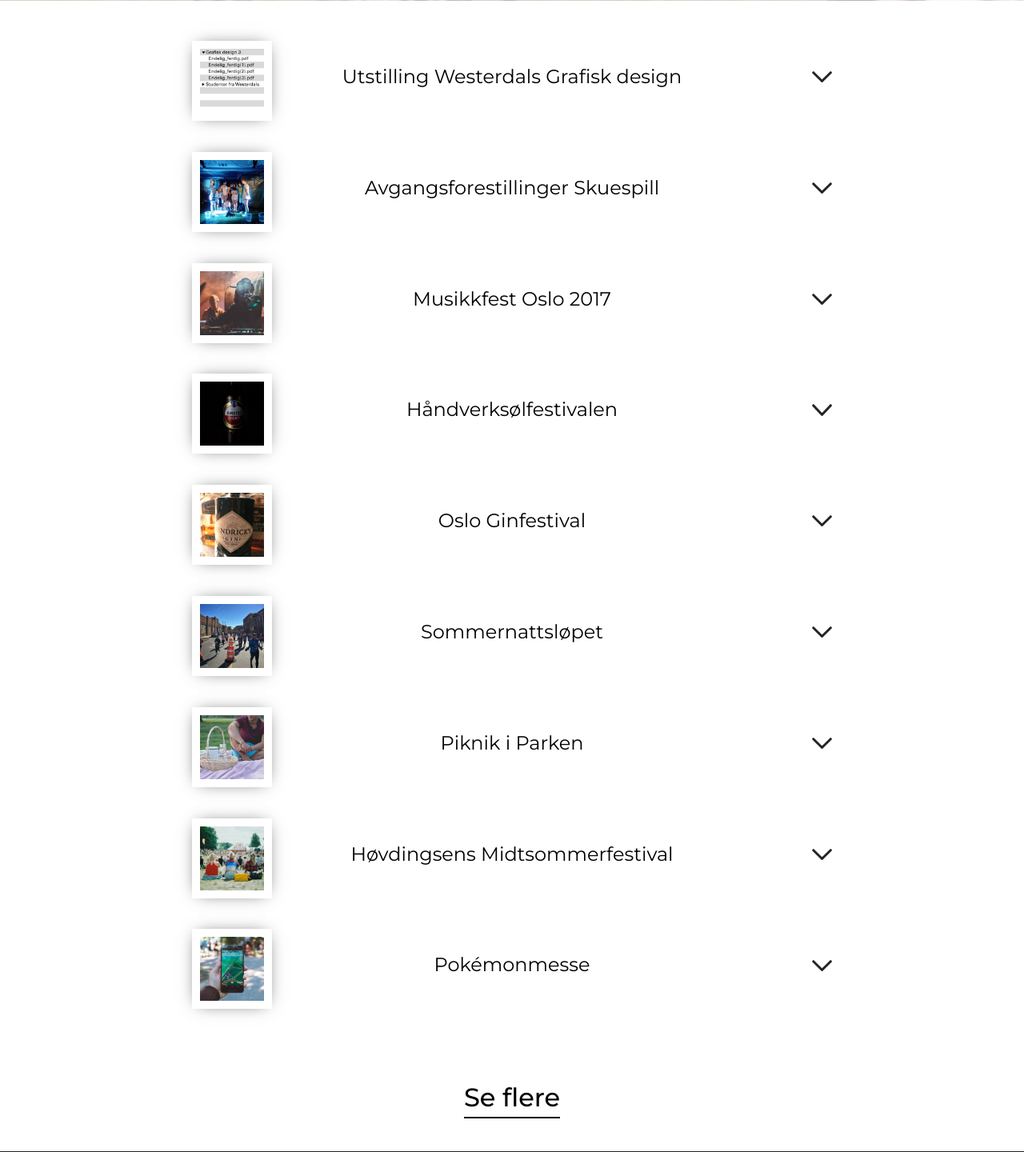
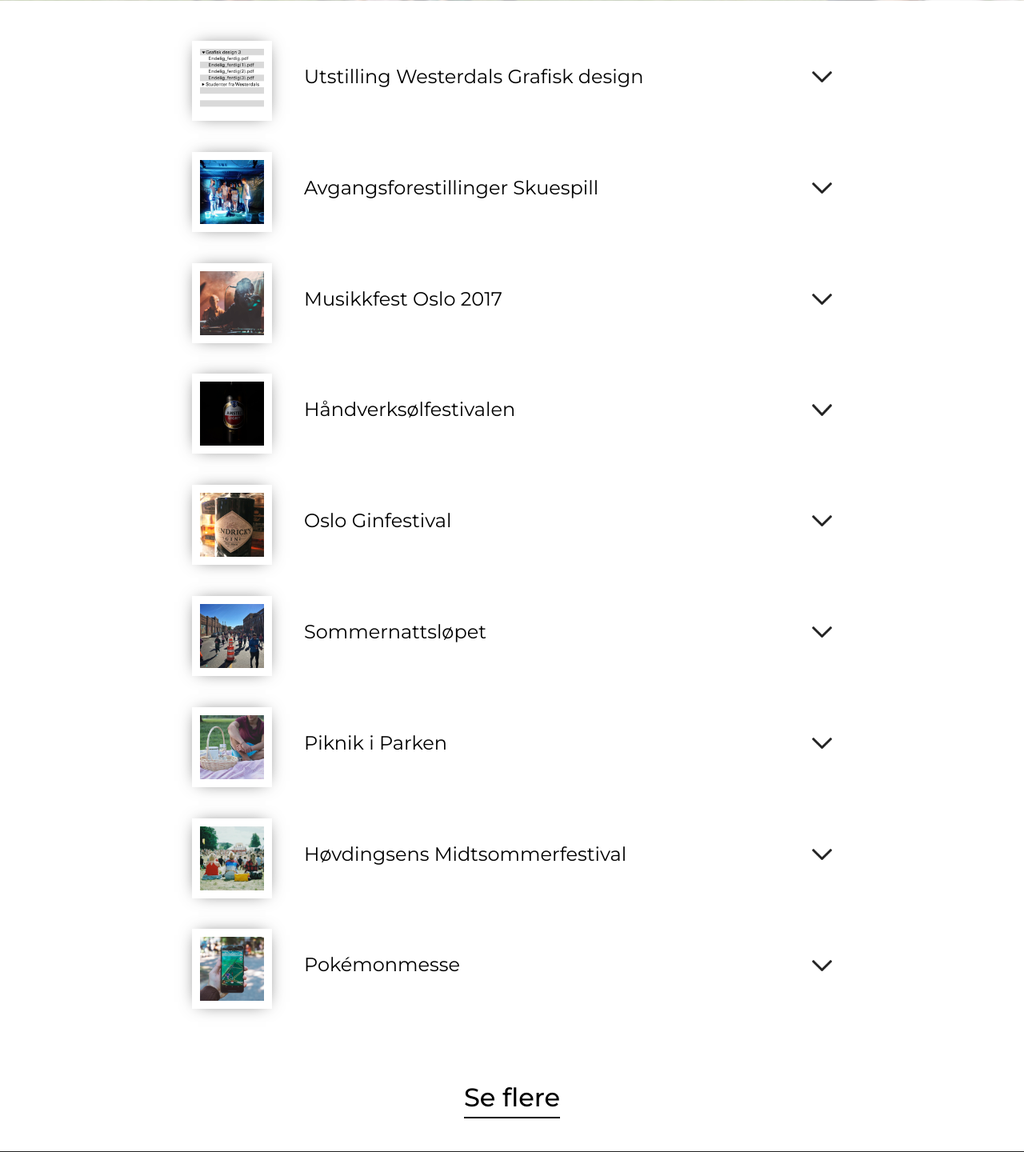
Before and after one commit to rxstad/Webprosjekt21, a PHP site: page /arrangementer.php in a window 1280 px wide. Shown: the part 299-1739 px from the top of the page at 80% size. Run offline with PHP 8.4, Linux system fonts and the light colour scheme; some libraries are stand-ins or nearby versions.

Commit message:
Åpningstid / tittel arrangement
Fiksa størrelsen på åpent / stengt boksen. Endret plasseringen på
overskriften på arrangement siden.

```diff
--- a/css/arrangementer_style.css
+++ b/css/arrangementer_style.css
@@ -57,7 +57,7 @@ span{
 	position: relative;
 }
 .accordion dt h2 {
-	text-align: center;
+	margin-left: 130px;
 	cursor: pointer;
 }
 .accordion dt, .accordion dd {
--- a/css/info_style.css
+++ b/css/info_style.css
@@ -116,7 +116,7 @@
 .time_open_close {
     padding: ;
     width: 200px;
-    height: 50px;
+    height: auto;
     background: #aec671;
     margin-left: auto;
     margin-right: auto;
```
Also changed, not shown: arrangementer.php (indentation only), css/arrangement_style.css (deleted), dokumentasjon/Dokumentasjon/github.png (added). Lines whose indentation alone changed are shown as unchanged.
